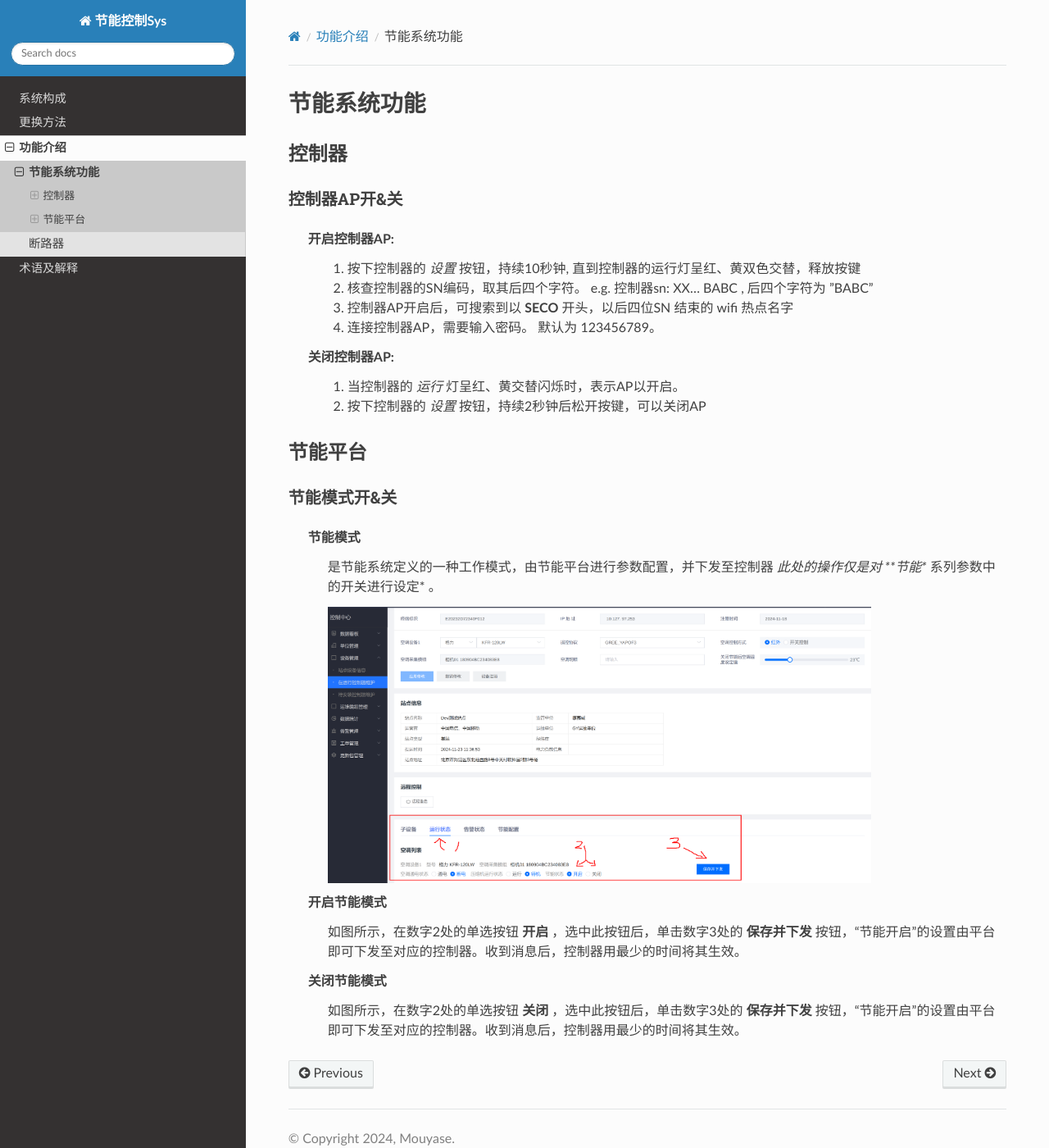
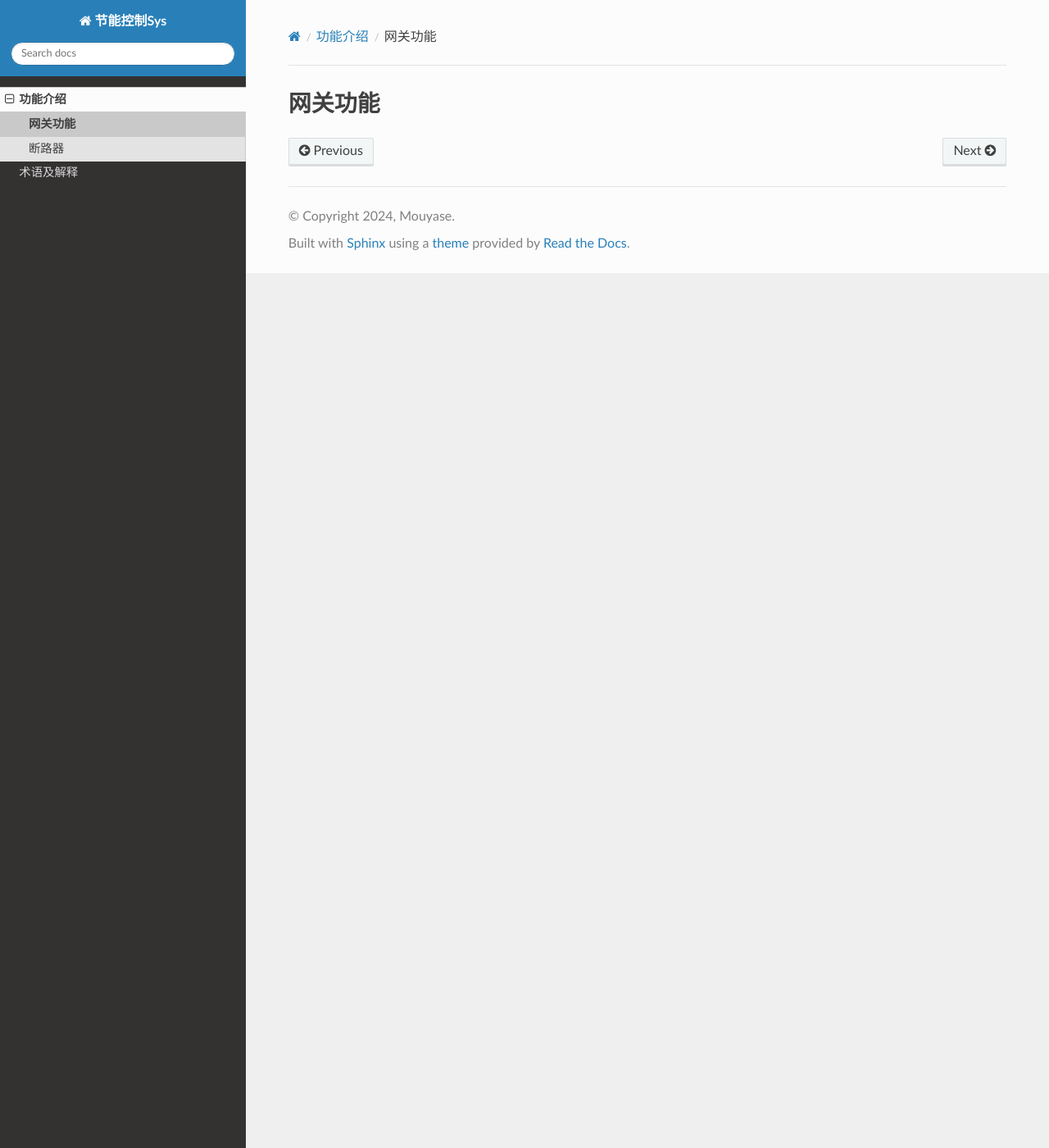
Before and after one commit to Muatrack/docs_smart-elc, a Sphinx documentation site: the page built from docs/source/docs/functions/gw.rst, in a window 1280 px wide and 1400 px high. Shown: the whole window at 82% size. Built offline with Sphinx 7.4.7 and the Read the Docs theme 3.1.0, drawn with Linux system fonts in a browser that asks for light colours.

Commit message:
update docs

```diff
--- a/docs/source/docs/about.rst
+++ b/docs/source/docs/about.rst
@@ -43,7 +43,7 @@
 设备更换
 +++++++++
 
-    概述
+概述
 -------
         设备更换是指，当控制器及自设备已配对完成，并且成功登陆平台之后发生的设备更换，包括控制器更换和单个子设备更换。
 
--- a/docs/source/docs/functions/gw.rst
+++ b/docs/source/docs/functions/gw.rst
@@ -1,39 +1,2 @@
-节能系统功能
+网关功能
 ============
-
-
-控制器
-++++++
-
-控制器AP开&关
--------------
-
-    开启控制器AP:
-        1. 按下控制器的 *设置* 按钮，持续10秒钟, 直到控制器的运行灯呈红、黄双色交替，释放按键
-        #. 核查控制器的SN编码，取其后四个字符。 e.g. 控制器sn: XX... BABC , 后四个字符为 ”BABC"
-        #. 控制器AP开启后，可搜索到以 **SECO** 开头，以后四位SN 结束的 wifi 热点名字
-        #. 连接控制器AP，需要输入密码。 默认为 123456789。
-
-    关闭控制器AP:
-        1. 当控制器的 *运行* 灯呈红、黄交替闪烁时，表示AP以开启。
-        #. 按下控制器的 *设置* 按钮，持续2秒钟后松开按键，可以关闭AP
-
-
-节能平台
-++++++++++
-
-节能模式开&关
-----------------
-
-    节能模式
-        是节能系统定义的一种工作模式，由节能平台进行参数配置，并下发至控制器 *此处的操作仅是对 **节能** 系列参数中的开关进行设定* 。
-
-        .. image:: /_static/imags/platform_ops/ps-on_offj.png
-            :width: 80%
-
-
-    开启节能模式
-        如图所示，在数字2处的单选按钮 **开启** ，选中此按钮后，单击数字3处的 **保存并下发** 按钮，“节能开启”的设置由平台即可下发至对应的控制器。收到消息后，控制器用最少的时间将其生效。
-
-    关闭节能模式
-        如图所示，在数字2处的单选按钮 **关闭** ，选中此按钮后，单击数字3处的 **保存并下发** 按钮，“节能开启”的设置由平台即可下发至对应的控制器。收到消息后，控制器用最少的时间将其生效。
--- a/docs/source/index.rst
+++ b/docs/source/index.rst
@@ -5,6 +5,5 @@
     :maxdepth: 1
     :name: mastertoc
 
-    docs/about
     docs/functions/index
     docs/glossary
```
Also changed, not shown: other parts of docs/source/docs/about.rst (+1 -1 lines).
